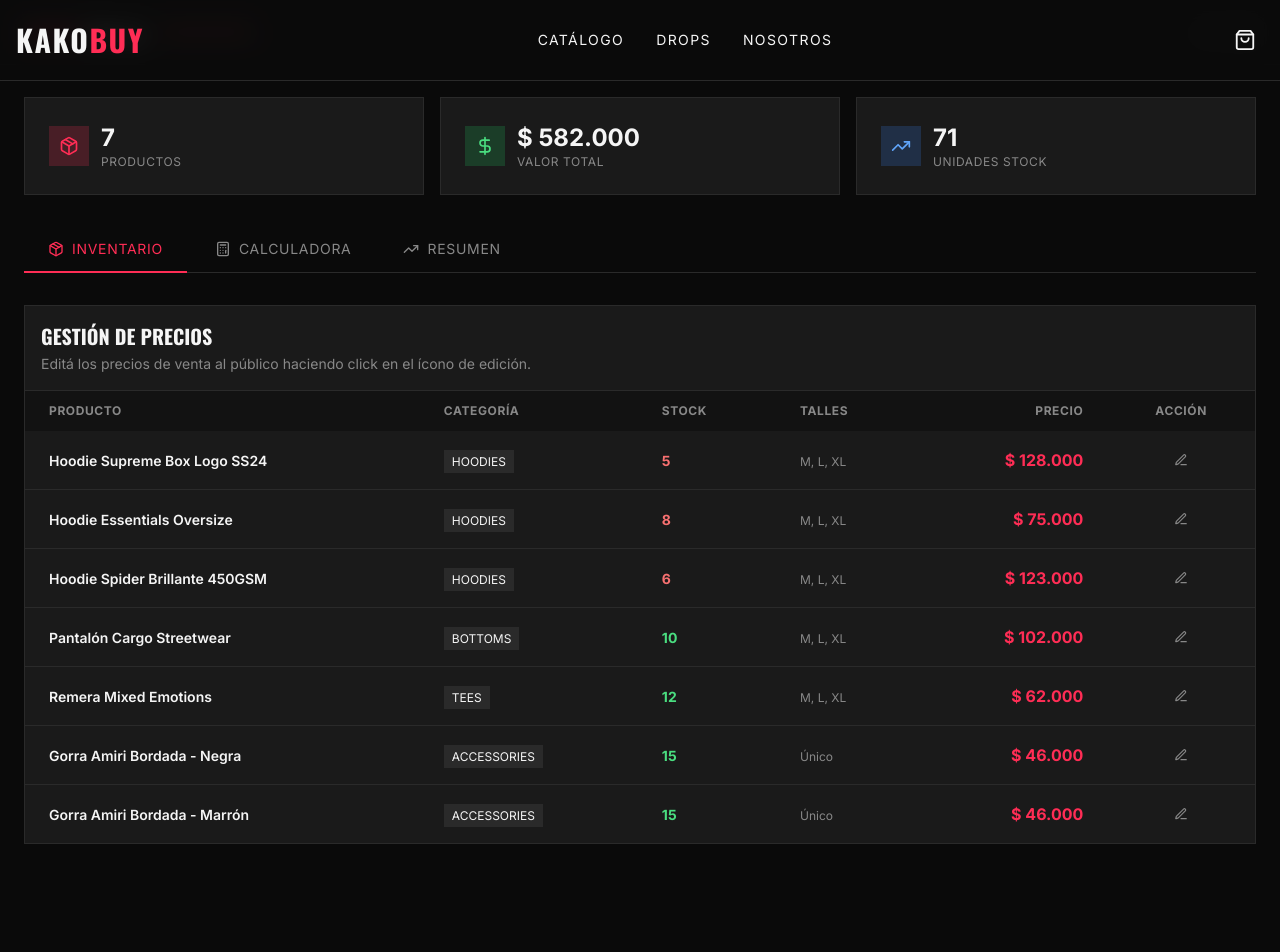
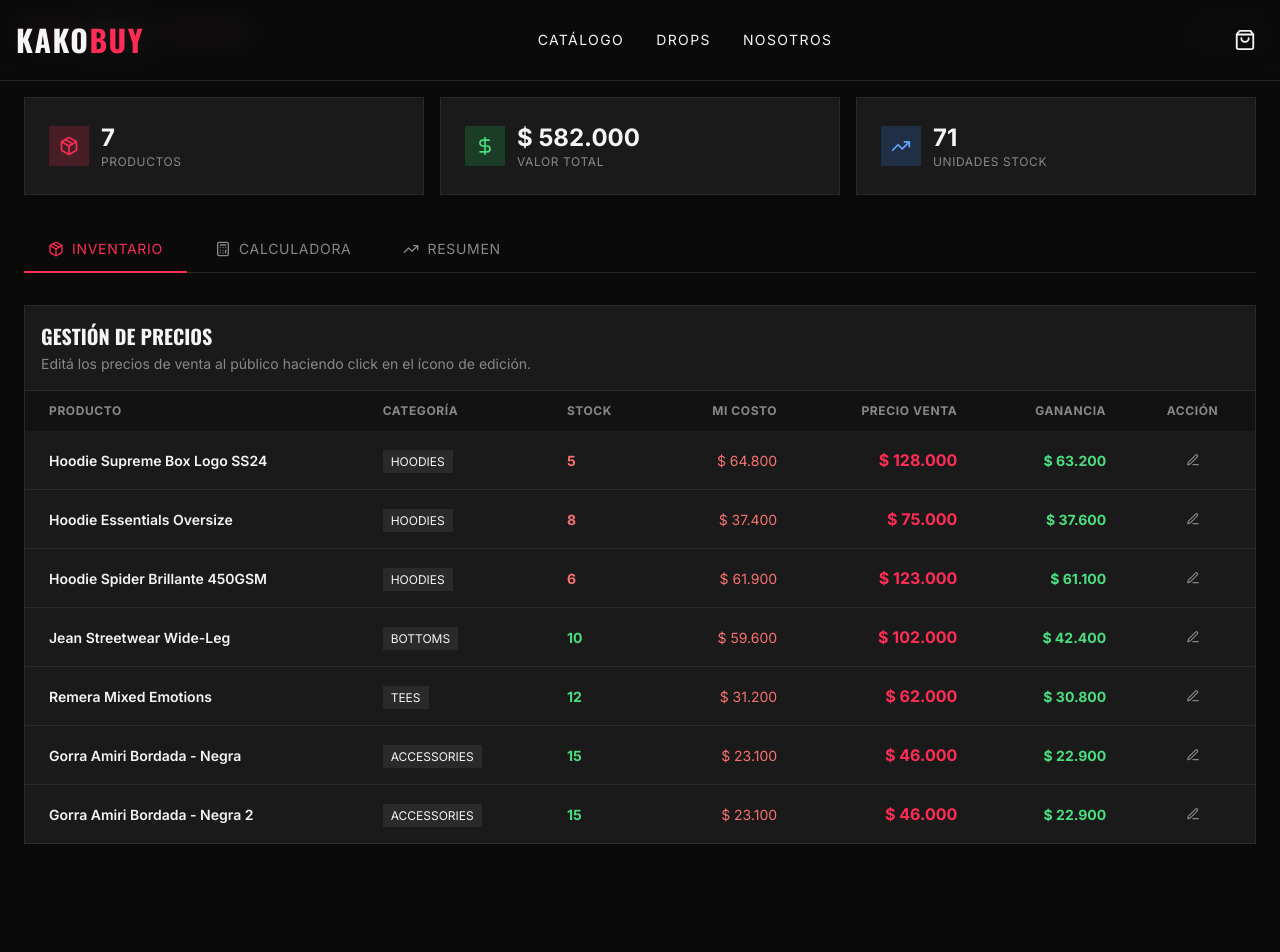
Before and after one commit to franco200802/Kakobuy, a Next.js app: page /admin/dashboard in a window 1280 px wide. Shown: the top 952 px of the page. Built offline with nearby package versions, Linux system fonts and the light colour scheme.

Commit message:
fix: pantalon -> jean, gorras ambas negras

```diff
--- a/src/app/admin/dashboard/page.tsx
+++ b/src/app/admin/dashboard/page.tsx
@@ -161,8 +161,9 @@
                     <th className="text-left px-6 py-3 text-xs uppercase tracking-wider text-kako-muted">Producto</th>
                     <th className="text-left px-6 py-3 text-xs uppercase tracking-wider text-kako-muted">Categoría</th>
                     <th className="text-left px-6 py-3 text-xs uppercase tracking-wider text-kako-muted">Stock</th>
-                    <th className="text-left px-6 py-3 text-xs uppercase tracking-wider text-kako-muted">Talles</th>
-                    <th className="text-right px-6 py-3 text-xs uppercase tracking-wider text-kako-muted">Precio</th>
+                    <th className="text-right px-6 py-3 text-xs uppercase tracking-wider text-kako-muted">Mi Costo</th>
+                    <th className="text-right px-6 py-3 text-xs uppercase tracking-wider text-kako-muted">Precio Venta</th>
+                    <th className="text-right px-6 py-3 text-xs uppercase tracking-wider text-kako-muted">Ganancia</th>
                     <th className="text-center px-6 py-3 text-xs uppercase tracking-wider text-kako-muted">Acción</th>
                   </tr>
                 </thead>
@@ -182,10 +183,8 @@
                           {product.stock}
                         </span>
                       </td>
-                      <td className="px-6 py-4">
-                        <span className="text-xs text-kako-muted">
-                          {product.sizes.join(', ')}
-                        </span>
+                      <td className="px-6 py-4 text-right">
+                        <span className="text-sm text-red-400">{product.cost ? formatPrice(product.cost) : '-'}</span>
                       </td>
                       <td className="px-6 py-4 text-right">
                         {editingId === product.id ? (
@@ -205,6 +204,13 @@
                             {formatPrice(product.price)}
                           </span>
                         )}
+                      </td>
+                      <td className="px-6 py-4 text-right">
+                        {product.cost ? (
+                          <span className="text-sm text-green-400 font-bold">
+                            {formatPrice(product.price - product.cost)}
+                          </span>
+                        ) : '-'}
                       </td>
                       <td className="px-6 py-4 text-center">
                         {editingId === product.id ? (
--- a/src/lib/mock-data.ts
+++ b/src/lib/mock-data.ts
@@ -7,6 +7,7 @@
     description: 'Hoodie Supreme Box Logo temporada SS24. Color gris claro, calidad premium.',
     price: 128000,
     originalPrice: 143000,
+    cost: 64800,
     images: ['/products/hoodie-supreme.jpg'],
     sizes: ['M', 'L', 'XL'],
     category: 'hoodies',
@@ -20,6 +21,7 @@
     name: 'Hoodie Essentials Oversize',
     description: 'Hoodie Essentials con letras 3D estilo europeo/americano. Interior con felpa, corte oversize. Color negro.',
     price: 75000,
+    cost: 37400,
     images: ['/products/hoodie-essentials.jpg'],
     sizes: ['M', 'L', 'XL'],
     category: 'hoodies',
@@ -34,6 +36,7 @@
     description: 'Hoodie pesado 450GSM con estampado Spider en relieve con brillo. Felpa gruesa, ideal para invierno.',
     price: 123000,
     originalPrice: 138000,
+    cost: 61900,
     images: ['/products/hoodie-spider.jpg'],
     sizes: ['M', 'L', 'XL'],
     category: 'hoodies',
@@ -44,10 +47,11 @@
   },
   {
     id: '4',
-    name: 'Pantalón Cargo Streetwear',
-    description: 'Pantalón cargo estilo streetwear, corte wide-leg. Tela resistente, bolsillos utility. Color negro.',
+    name: 'Jean Streetwear Wide-Leg',
+    description: 'Jean estilo streetwear, corte wide-leg. Tela resistente, color negro.',
     price: 102000,
-    images: ['/products/cargo-pants.jpg'],
+    cost: 59600,
+    images: ['/products/jean-wide.jpg'],
     sizes: ['M', 'L', 'XL'],
     category: 'bottoms',
     stock: 10,
@@ -60,6 +64,7 @@
     name: 'Remera Mixed Emotions',
     description: 'Remera con estampado completo estilo ángel vintage con logo de strass/brillantes. Oversize, hip-hop. Color negro.',
     price: 62000,
+    cost: 31200,
     images: ['/products/tee-mixed-emotions.jpg'],
     sizes: ['M', 'L', 'XL'],
     category: 'tees',
@@ -73,6 +78,7 @@
     name: 'Gorra Amiri Bordada - Negra',
     description: 'Gorra Amiri con logo bordado, versión correcta. Ajustable. Color negro.',
     price: 46000,
+    cost: 23100,
     images: ['/products/cap-amiri-black.jpg'],
     sizes: ['Único'],
     category: 'accessories',
@@ -83,10 +89,11 @@
   },
   {
     id: '7',
-    name: 'Gorra Amiri Bordada - Marrón',
-    description: 'Gorra Amiri con logo bordado, versión correcta. Ajustable. Color marrón.',
+    name: 'Gorra Amiri Bordada - Negra 2',
+    description: 'Gorra Amiri con logo bordado, versión correcta. Ajustable. Color negro.',
     price: 46000,
-    images: ['/products/cap-amiri-brown.jpg'],
+    cost: 23100,
+    images: ['/products/cap-amiri-black-2.jpg'],
     sizes: ['Único'],
     category: 'accessories',
     stock: 15,
@@ -100,6 +107,6 @@
   { id: 'all', name: 'Todos' },
   { id: 'hoodies', name: 'Hoodies' },
   { id: 'tees', name: 'Remeras' },
-  { id: 'bottoms', name: 'Pantalones' },
+  { id: 'bottoms', name: 'Jeans' },
   { id: 'accessories', name: 'Accesorios' },
 ];
--- a/src/types/index.ts
+++ b/src/types/index.ts
@@ -4,13 +4,14 @@
   description: string;
   price: number;
   originalPrice?: number;
+  cost?: number; // costo real para admin
   images: string[];
   sizes: string[];
   category: string;
   stock: number;
   featured: boolean;
   slug: string;
-  weight?: number; // peso en gramos
+  weight?: number;
 }
 
 export interface CartItem {
```
